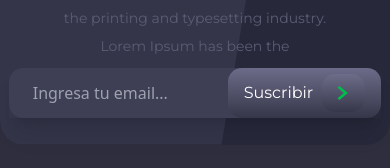
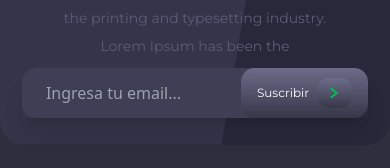
Before and after one commit to No-Country/c16-81-t-php, a React (Vite) app in the folder client/: page / in a window 390 px wide. Shown: the part 6155-6323 px from the top of the page. Built offline with nearby package versions, Linux system fonts and the light colour scheme.

Commit message:
Fix responsive CTA section

```diff
--- a/client/src/components/CTA.jsx
+++ b/client/src/components/CTA.jsx
@@ -19,8 +19,8 @@ const CTA = () => {
                         Suscribir <img src={icon} alt='Icon' />
                     </button>
                     <button type='button'
-                            className={`sm:hidden w-[auto] h-[50px] sm:h-[64px] py-1 px-4 bg-gray-gradient gap-2 flex flex-row items-center justify-between font-monse font-normal text-[16px] text-white hover:text-secondary outline-none rounded-[14px] ml-[-60px]`}>
-                        Suscribir <img src={icon} alt='Icon' />
+                            className={`sm:hidden w-[auto] h-[50px] sm:h-[64px] py-1 px-4 bg-gray-gradient gap-2 flex flex-row items-center justify-between font-monse font-normal text-[12px] text-white hover:text-secondary outline-none rounded-[14px] ml-[-60px]`}>
+                        Suscribir <img src={icon} alt='Icon' className='w-[35px]' />
                     </button>
                 </div>
             </div>
```
